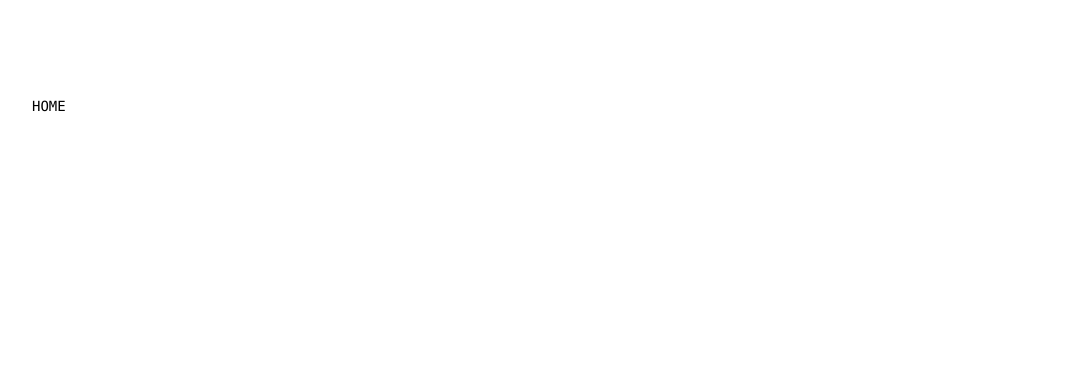
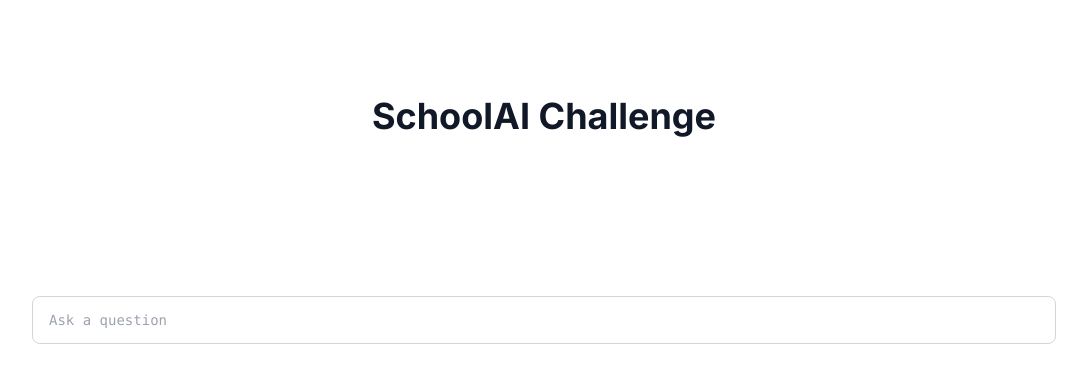
Before and after one commit to mPemba/school-ai-challenge, a Next.js app: page / in a window 1280 px wide. Shown: the top 382 px of the page, without its empty margins (96-1183 px from the left). Built offline with nearby package versions, Linux system fonts and the light colour scheme.

Commit message:
simple UI built

```diff
--- a/src/app/page.tsx
+++ b/src/app/page.tsx
@@ -1,10 +1,13 @@
 export default function Home() {
   return (
-    <main className="flex min-h-screen flex-col items-center justify-between p-24">
+    <main className="flex min-h-screen flex-col items-center justify-start p-24">
+      <h1 className="text-4xl font-bold text-gray-900">SchoolAI Challenge</h1>
       <div className="z-10 w-full max-w-5xl items-center justify-between font-mono text-sm lg:flex">
-        <div className="fixed bottom-0 left-0 flex h-48 w-full items-end justify-center bg-gradient-to-t from-white via-white dark:from-black dark:via-black lg:static lg:h-auto lg:w-auto lg:bg-none">
-          HOME
-        </div>
+        <input
+          className="w-full h-12 px-4 py-2 text-gray-700 my-40 bg-white border border-gray-300 rounded-lg appearance-none focus:outline-none focus:border-gray-500"
+          type="text"
+          placeholder="Ask a question"
+        />
       </div>
     </main>
   )
```
Also changed, not shown: 2 other files (tests, documents, lock files or other folders).
